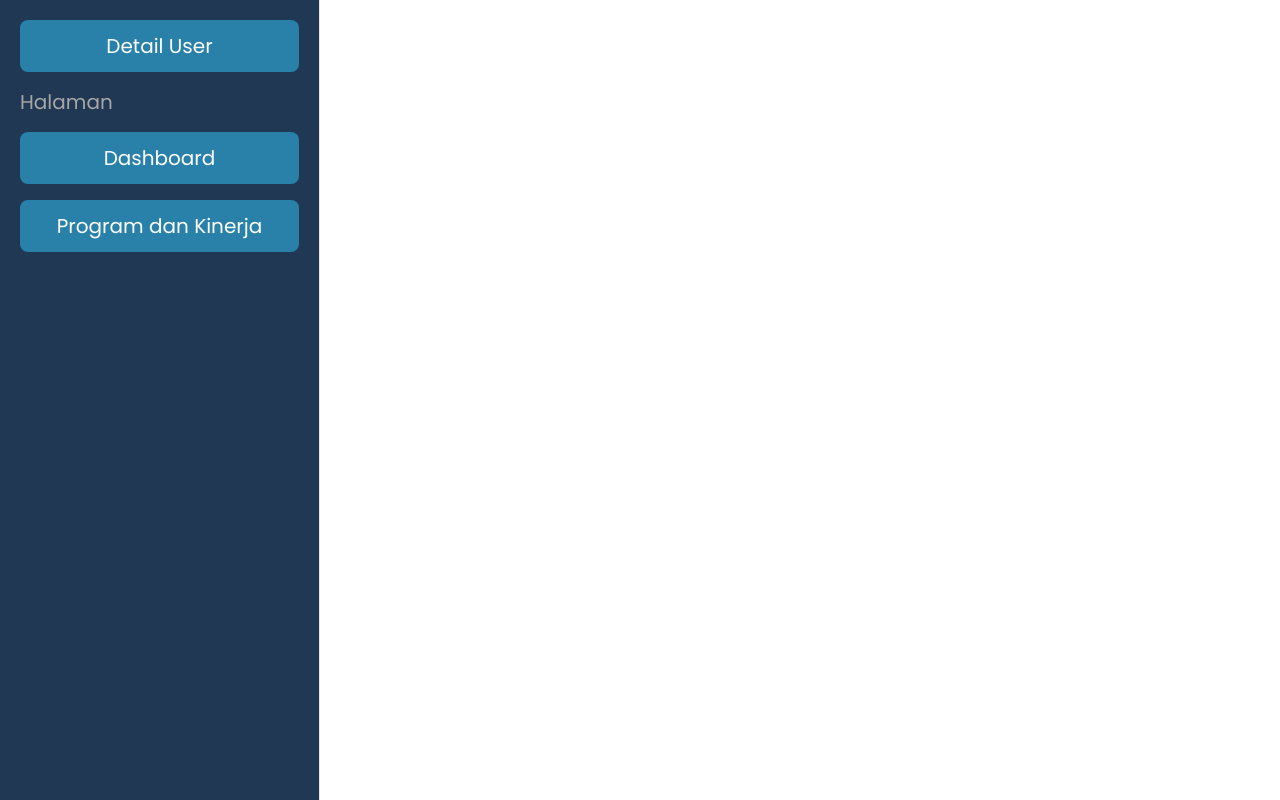
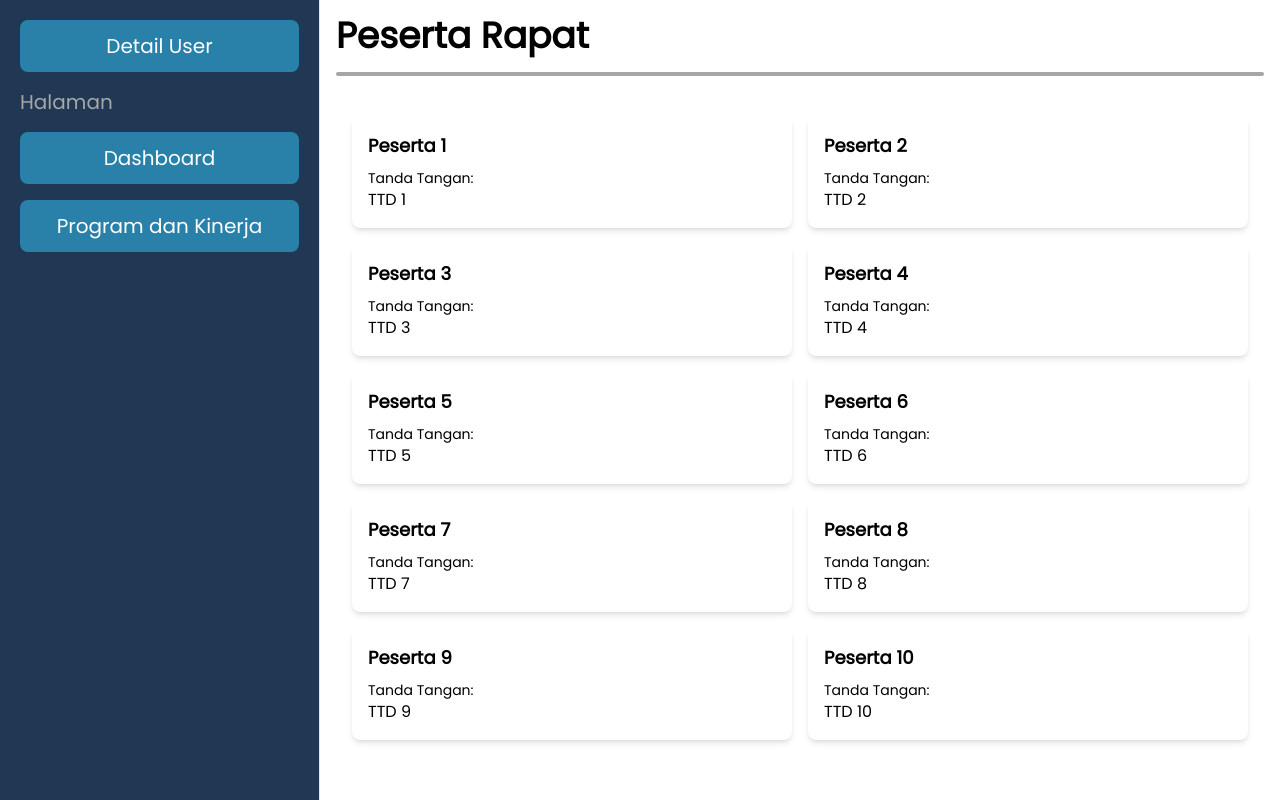
Before and after one commit to MuhammadHelga/UJM, a React (Vite) app: page /Peserta in a window 1280 px wide. Built offline with nearby package versions, Linux system fonts and the light colour scheme; no server answers.

Commit message:
presensi

```diff
--- a/src/App.jsx
+++ b/src/App.jsx
@@ -12,6 +12,7 @@ import Dashboard from "./pages/Dashboard";
 import ProgramKerja from "./pages/ProgramKerja";
 import DetailProker from "./pages/DetailProker";
 import Rapat from './pages/Rapat';
+import PesertaRapat from './pages/PesertaRapat';
 
 function App() {
 	return (
@@ -44,6 +45,7 @@ function AppLayout() {
 						path="/ProgramKerja/:id/:detailId"
 						element={<DetailProker />}
 					/>
+					<Route path="/Peserta" element={<PesertaRapat />}/>
 				</Routes>
 			</div>
 		</div>
--- /dev/null
+++ b/src/components/CardPesertaRapat.jsx
@@ -0,0 +1,15 @@
+import React from 'react'
+
+function CardPesertaRapat({ nama, ttd }) {
+  return (
+    <div className="bg-white shadow-md rounded-lg p-4">
+      <h2 className="text-lg font-bold">{nama}</h2>
+      <div className="mt-2">
+        <h3 className="text-sm font-medium">Tanda Tangan:</h3>
+        <p>{ttd}</p>
+      </div>
+    </div>
+  )
+}
+
+export default CardPesertaRapat
--- a/src/components/CardRapat.jsx
+++ b/src/components/CardRapat.jsx
@@ -1,4 +1,5 @@
 import React from 'react'
+import { useNavigate } from 'react-router-dom';
 
 function CardRapat({data}) {
 	function cleanAgenda(html) {
@@ -26,6 +27,8 @@ function CardRapat({data}) {
 			.trim();
 		return noExtraSpaces || "null";
 	}
+
+	const navigate = useNavigate();
 
 	return (
 		<div className="bg-white rounded-xl shadow-md overflow-hidden mb-4 hover:shadow-lg">
@@ -97,6 +100,12 @@ function CardRapat({data}) {
 						>
 							{data.file_tambahan ? "File Tambahan" : "Tidak Ada File Tambahan"}
 						</button>
+						<button
+							className='text-white bg-stone-700 px-4 py-2 rounded'
+							onClick={() => navigate(`/Peserta`)}
+						>
+							Peserta Rapat
+						</button>
 					</div>
 				</div>
 			</div>
--- /dev/null
+++ b/src/pages/PesertaRapat.jsx
@@ -0,0 +1,30 @@
+import React from 'react'
+import CardPesertaRapat from '../components/CardPesertaRapat'
+
+function PesertaRapat() {
+  const dataPeserta = Array.from({ length: 10 }, (_, i) => ({
+    id: i + 1,
+    nama: `Peserta ${i + 1}`,
+    ttd: `TTD ${i + 1}`,
+  }))
+
+  return (
+    <div className='px-4'>
+      <header className="flex flex-col gap-y-2 py-4 sticky top-0 z-10 bg-white">
+            <h1 className="font-bold text-4xl">Peserta Rapat</h1>
+            <div className=" h-1 bg-greyPrimary my-2 rounded-lg"></div>
+        </header>
+    <div className="grid grid-cols-1 md:grid-cols-2 gap-4 p-4">
+      {dataPeserta.map((peserta) => (
+          <CardPesertaRapat
+          key={peserta.id}
+          nama={peserta.nama}
+          ttd={peserta.ttd}
+          />
+        ))}
+    </div>
+        </div>
+  )
+}
+
+export default PesertaRapat
--- a/vite.config.js
+++ b/vite.config.js
@@ -72,6 +72,16 @@ export default defineConfig({
 						"/jsiapps/public/api/rapat"
 					),
 			},
+			"/rapatpeserta": {
+				target: "https://apps-jsi.ub.ac.id",
+				changeOrigin: true,
+				secure: false,
+				rewrite: (path) =>
+					path.replace(
+						/^\/rapat/,
+						"/jsiapps/public/api/rapatpeserta"
+					),
+			},
 
 		},
 	},
```
